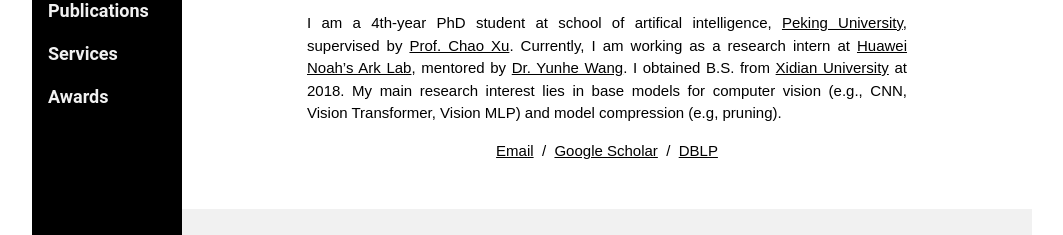
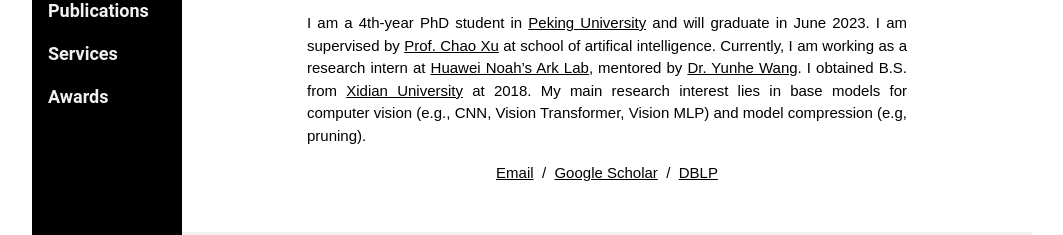
Before and after one commit to yehuitang/yehuitang.github.io, a plain HTML site: page index.html in a window 1280 px wide. Shown: the part 249-484 px from the top of the page, without its empty margins (108-1171 px from the left). Drawn offline with Linux system fonts and the light colour scheme.

Commit message:
Update index.html

```diff
--- a/index.html
+++ b/index.html
@@ -91,7 +91,7 @@
       <h1>Yehui Tang (唐业辉)</h1>
         <p class="w3-justify" style="width:100%;border:0px;border-spacing:0px;border-collapse:separate;margin-right:auto;margin-left:auto;max-width:600px">
 
-          I am  a 4th-year PhD student at school of artifical intelligence, <a href="https://www.pku.edu.cn/">Peking University</a>, supervised by <a href="https://scholar.google.com/citations?hl=en&user=3J8OquAAAAAJ"> Prof. Chao Xu</a>. Currently, I am working as a research intern at <a href="http://dev3.noahlab.com.hk/research.html">Huawei Noah’s Ark Lab</a>, mentored by <a href="https://www.wangyunhe.site">Dr. Yunhe Wang</a>. I obtained B.S. from <a href="https://en.xidian.edu.cn/">Xidian University</a> at 2018. My main research interest lies in base models for computer vision (e.g., CNN, Vision Transformer, Vision MLP) and model compression (e.g, pruning).
+          I am  a 4th-year PhD student in <a href="https://www.pku.edu.cn/">Peking University</a> and will graduate in June 2023. I am  supervised by <a href="https://scholar.google.com/citations?hl=en&user=3J8OquAAAAAJ"> Prof. Chao Xu</a> at school of artifical intelligence. Currently, I am working as a research intern at <a href="http://dev3.noahlab.com.hk/research.html">Huawei Noah’s Ark Lab</a>, mentored by <a href="https://www.wangyunhe.site">Dr. Yunhe Wang</a>. I obtained B.S. from <a href="https://en.xidian.edu.cn/">Xidian University</a> at 2018. My main research interest lies in base models for computer vision (e.g., CNN, Vision Transformer, Vision MLP) and model compression (e.g, pruning).
           <!--where I work on deep learning, model compression, and computer vision, etc. Before that, I did my PhD at school of EECS, <a href="https://www.pku.edu.cn/">Peking University</a>, where I was co-advised by Prof. <a href="https://dblp.org/pers/hd/x/Xu_0006:Chao">Chao Xu</a></a> and Prof. <a href="https://scholar.google.com.sg/citations?user=RwlJNLcAAAAJ">Dacheng Tao</a></a>. I did my bachelors at school of science, <a href="https://en.xidian.edu.cn/">Xidian University</a>.-->
 
         </p>
```
